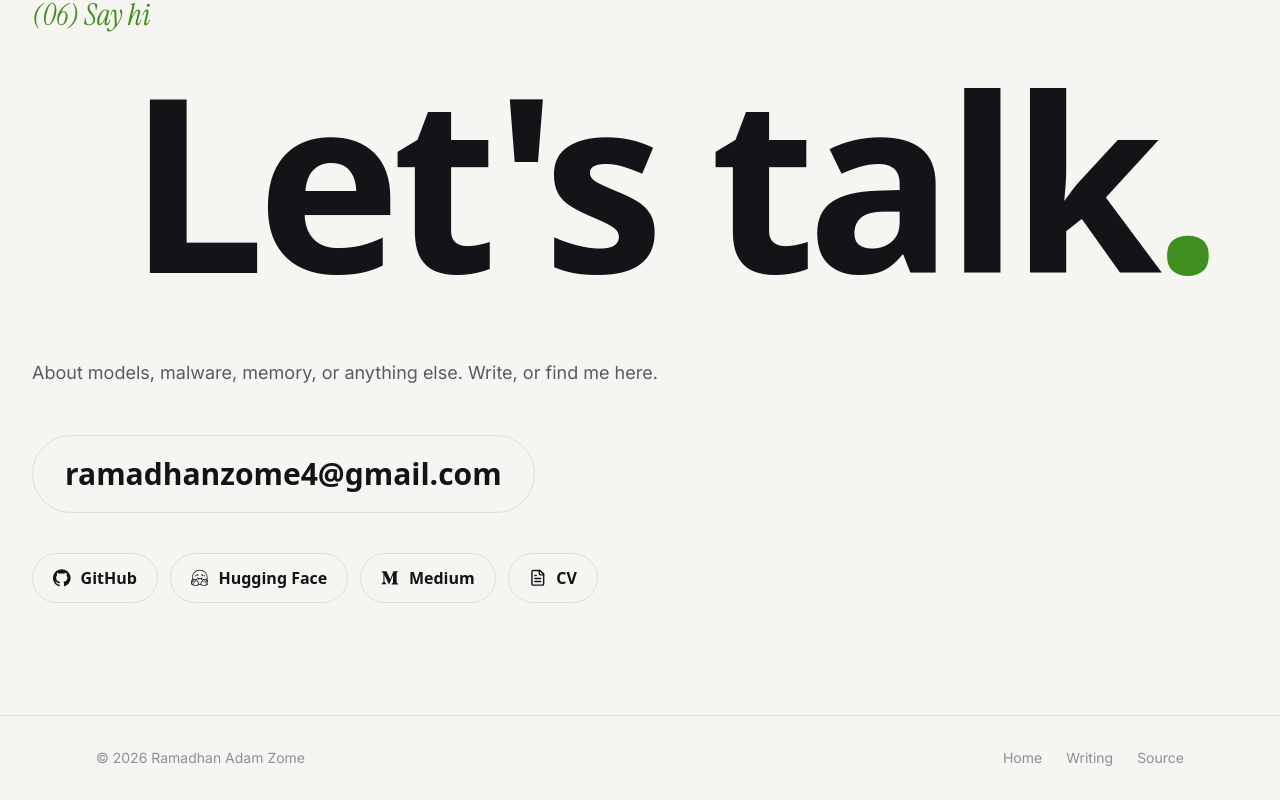
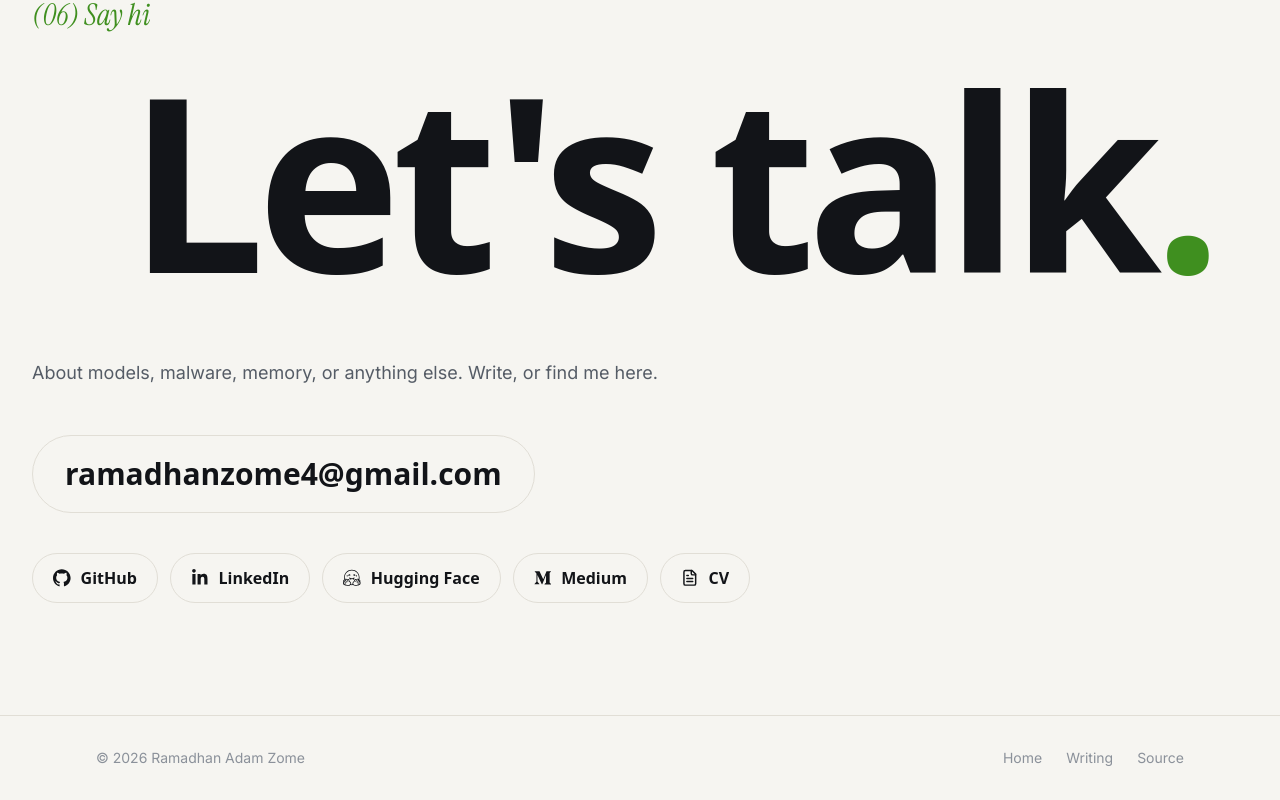
Before and after one commit to RamadhanAdam/ramadhanadam.github.io, a React (Vite) app: page / in a window 1280 px wide. Shown: the part 6191-6991 px from the top of the page. Built offline with nearby package versions, Linux system fonts and the light colour scheme; a web font is replaced by a local one.

Commit message:
Links: LinkedIn

```diff
--- a/src/data.ts
+++ b/src/data.ts
@@ -11,13 +11,13 @@ export const links = {
   cvIndustry: "/cv_industry.pdf",
   source: "https://github.com/RamadhanAdam/ramadhanadam.github.io",
   talk: "https://rentai-chugoku.org/program/Ver0/",
-  linkedin: "", // paste the LinkedIn profile URL here and its row appears in "Say hi"
+  linkedin: "https://www.linkedin.com/in/ramadhan-zome-191619353/",
 };
 
-// The rows in "Say hi". A row with no address is left out.
+// The links in "Say hi". A link with no address is left out.
 export const socials = [
   { name: "GitHub", handle: "@RamadhanAdam", href: links.github },
-  { name: "LinkedIn", handle: "Ramadhan Adam Zome", href: links.linkedin },
+  { name: "LinkedIn", handle: "Ramadhan Zome", href: links.linkedin },
   { name: "Hugging Face", handle: "@RamadhanZome", href: links.huggingface },
   { name: "Medium", handle: "@ramadhanzome4", href: links.medium },
   { name: "CV", handle: "PDF, research version", href: links.cv },
```
